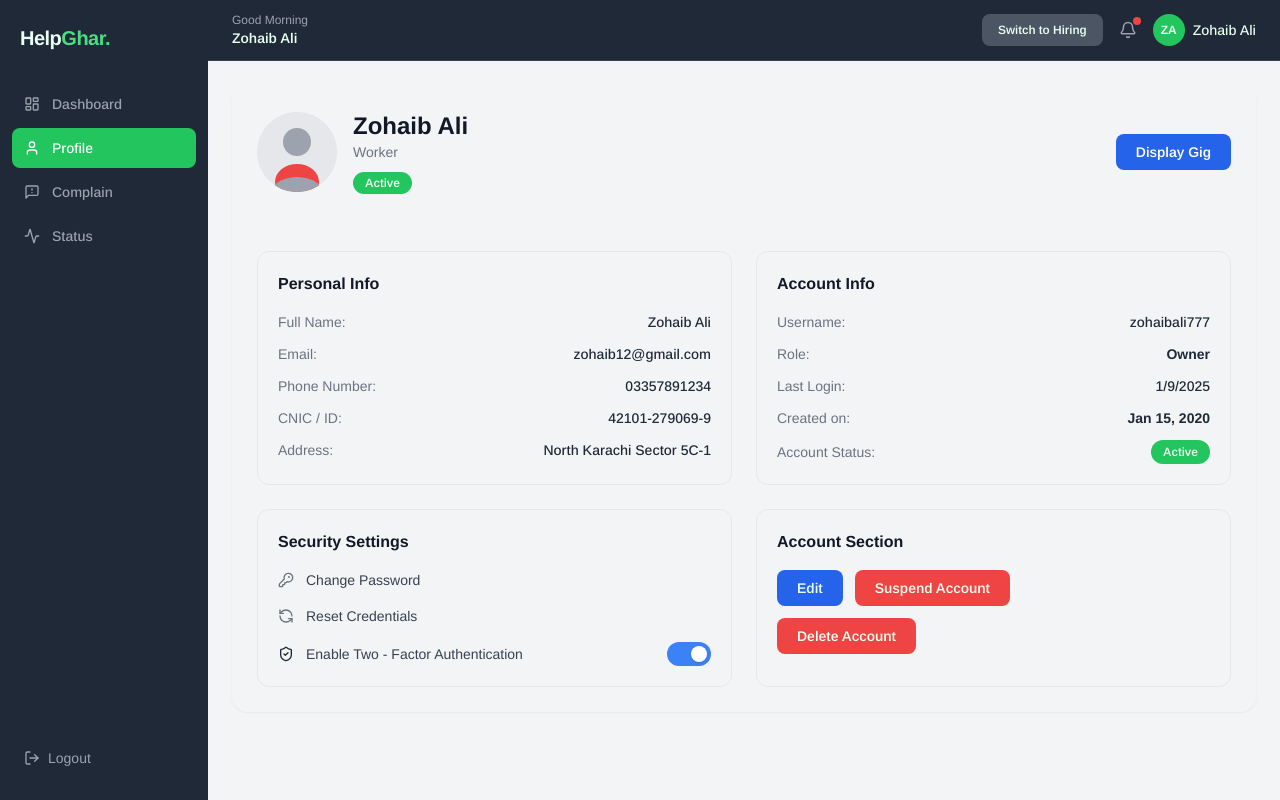
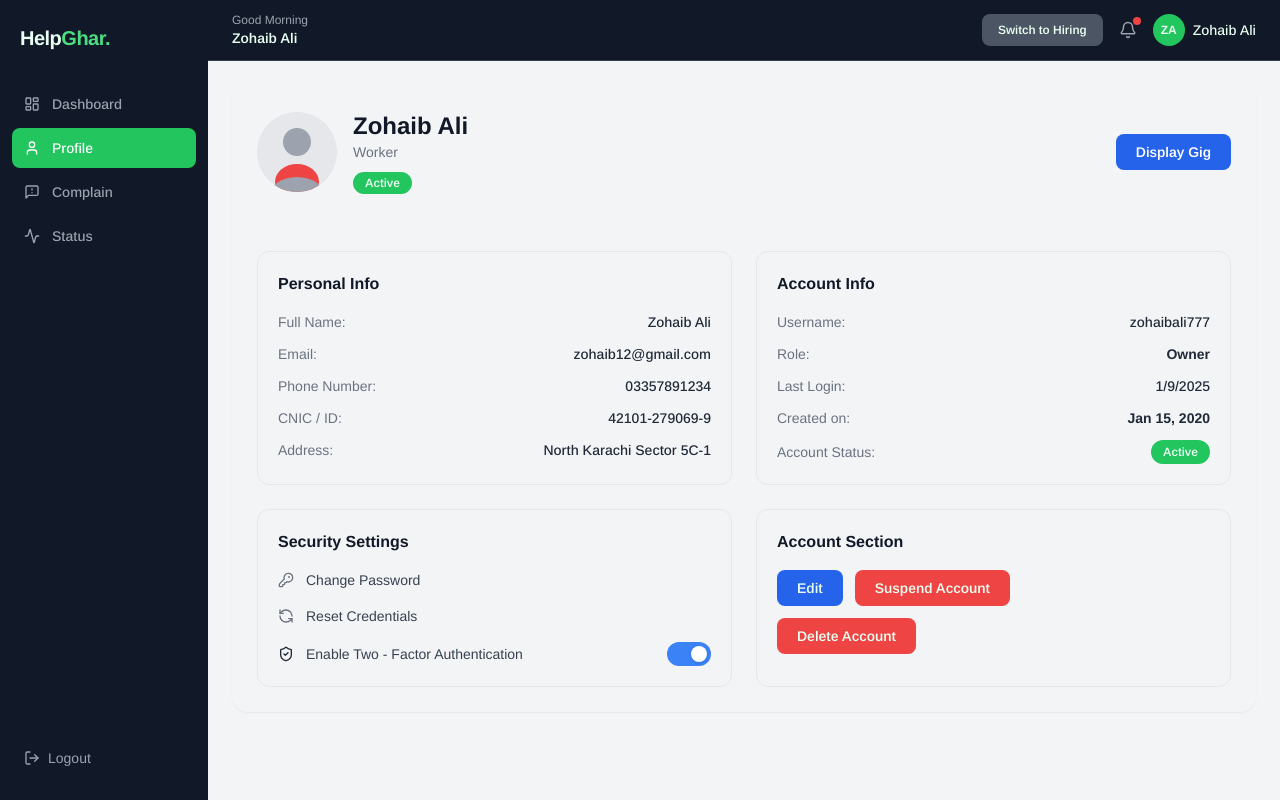
Before and after one commit to i-danishkhan/HelpGhar, a React (Vite) app in the folder client/: page /workerProfile in a window 1280 px wide. Built offline with nearby package versions, Linux system fonts and the light colour scheme.

Commit message:
worker status and profile color code changed

```diff
--- a/client/src/pages/workerProfile.tsx
+++ b/client/src/pages/workerProfile.tsx
@@ -37,7 +37,7 @@ const [gigData, setGigData] = useState({
   return (
     <div className="flex h-screen bg-gray-100 font-sans overflow-hidden">
       {/* Sidebar */}
-      <aside className="w-52 bg-gray-800 flex flex-col justify-between py-6 px-3 shrink-0">
+      <aside className="w-52 bg-gray-900 flex flex-col justify-between py-6 px-3 shrink-0">
         <div>
           <div className="mb-8 px-2">
             <span className="text-[#E9FFF1] text-xl font-bold tracking-tight">
@@ -72,7 +72,7 @@ const [gigData, setGigData] = useState({
       {/* Main */}
       <div className="flex-1 flex flex-col overflow-hidden">
         {/* Topbar */}
-        <header className="bg-gray-800 border-b border-gray-700 px-6 py-3 flex items-center justify-between shrink-0">
+        <header className="bg-gray-900 border-b border-gray-700 px-6 py-3 flex items-center justify-between shrink-0">
           <div>
             <p className="text-xs text-gray-400">Good Morning</p>
             <p className="text-sm font-semibold text-[#E9FFF1]">Zohaib Ali</p>
--- a/client/src/pages/workerStatus.tsx
+++ b/client/src/pages/workerStatus.tsx
@@ -90,7 +90,7 @@ export default function WorkerStatus() {
   return (
     <div className="flex h-screen bg-gray-100 font-sans overflow-hidden">
       {/* Sidebar */}
-      <aside className="w-52 bg-gray-800 flex flex-col justify-between py-6 px-3 shrink-0">
+      <aside className="w-52 bg-gray-900 flex flex-col justify-between py-6 px-3 shrink-0">
         <div>
           <div className="mb-8 px-2">
             <span className="text-white text-xl font-bold tracking-tight">
@@ -126,7 +126,7 @@ export default function WorkerStatus() {
       {/* Main */}
       <div className="flex-1 flex flex-col overflow-hidden">
         {/* Topbar */}
-        <header className="bg-gray-800 border-b border-gray-700 px-6 py-3 flex items-center justify-between shrink-0">
+        <header className="bg-gray-900 border-b border-gray-700 px-6 py-3 flex items-center justify-between shrink-0">
           <div>
             <p className="text-xs text-gray-400">Good Morning</p>
             <p className="text-sm font-semibold text-white">Zohaib Ali</p>
```
Lines whose indentation alone changed are shown as unchanged.
